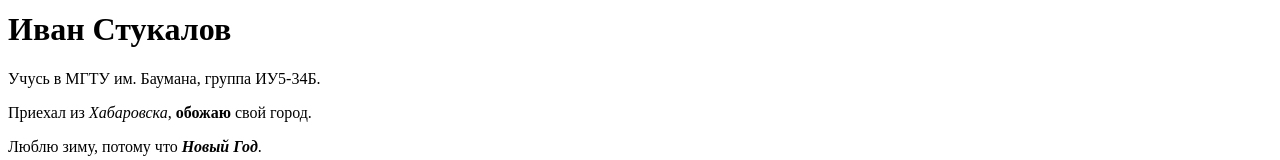
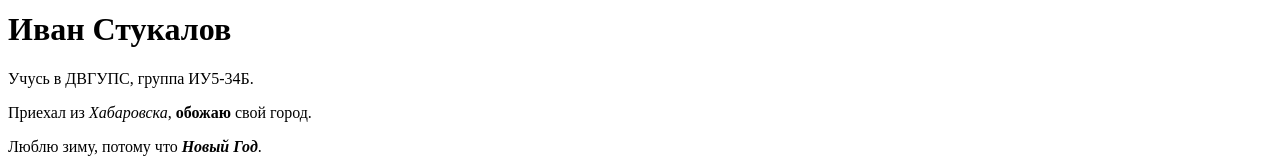
Before and after one commit to IvanStukalov/HTML_course, a plain HTML site: page index.html in a window 1280 px wide. Shown: the part 222-382 px from the top of the page. Drawn offline with Linux system fonts and the light colour scheme.

Commit message:
change edu org

```diff
--- a/index.html
+++ b/index.html
@@ -11,7 +11,7 @@
 <body>
     <img src="myPhoto.jpg" alt="Сочи 2007" width="150">
     <h1>Иван Стукалов</h1>
-    <p>Учусь в МГТУ им. Баумана, группа ИУ5-34Б.</p>
+    <p>Учусь в ДВГУПС, группа ИУ5-34Б.</p>
     <p>Приехал из <em>Хабаровска</em>, <strong> обожаю </strong> свой город.</p>
     <p>Люблю зиму, потому что <em><strong>Новый Год</strong></em>.</p>
 
```
